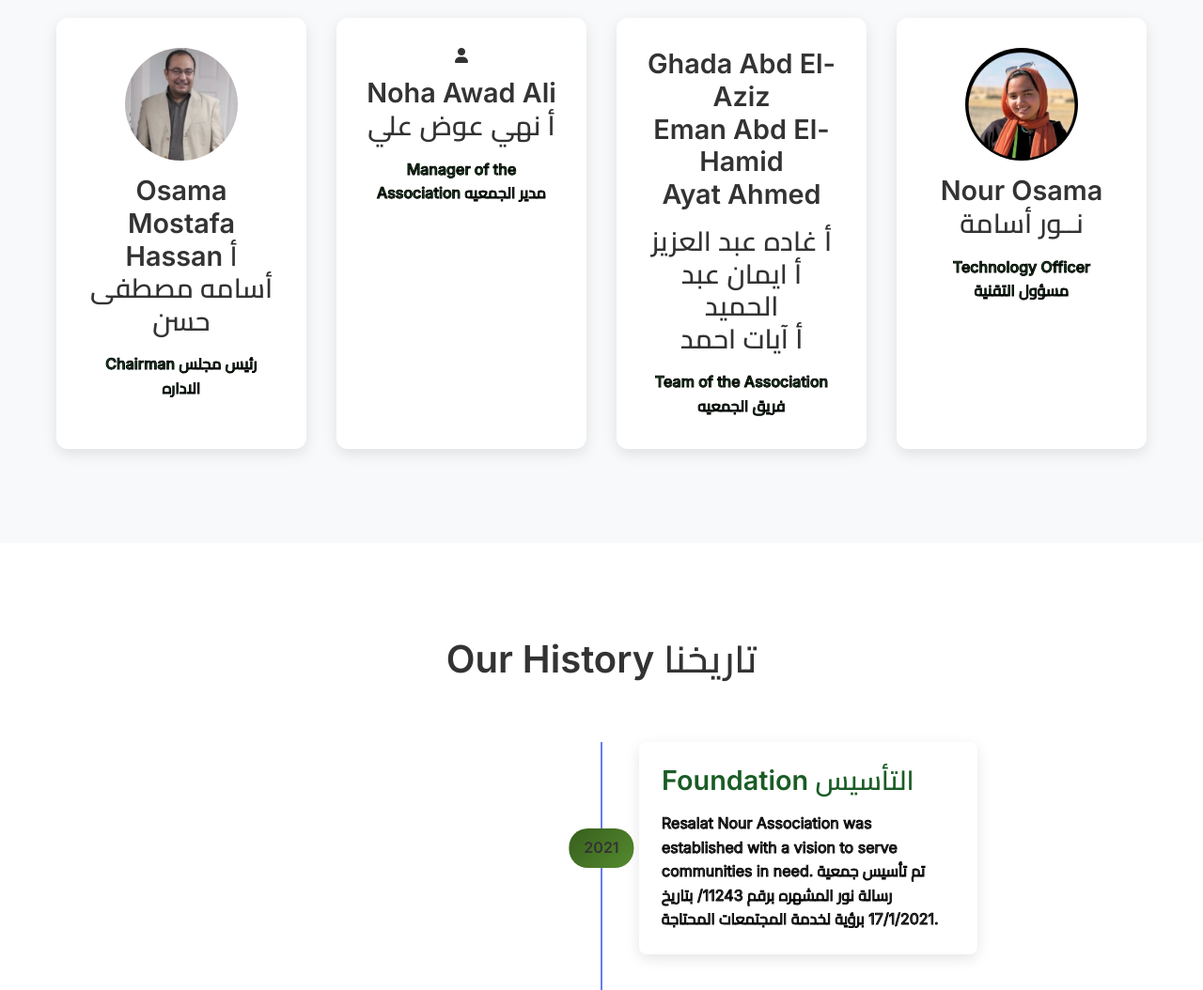
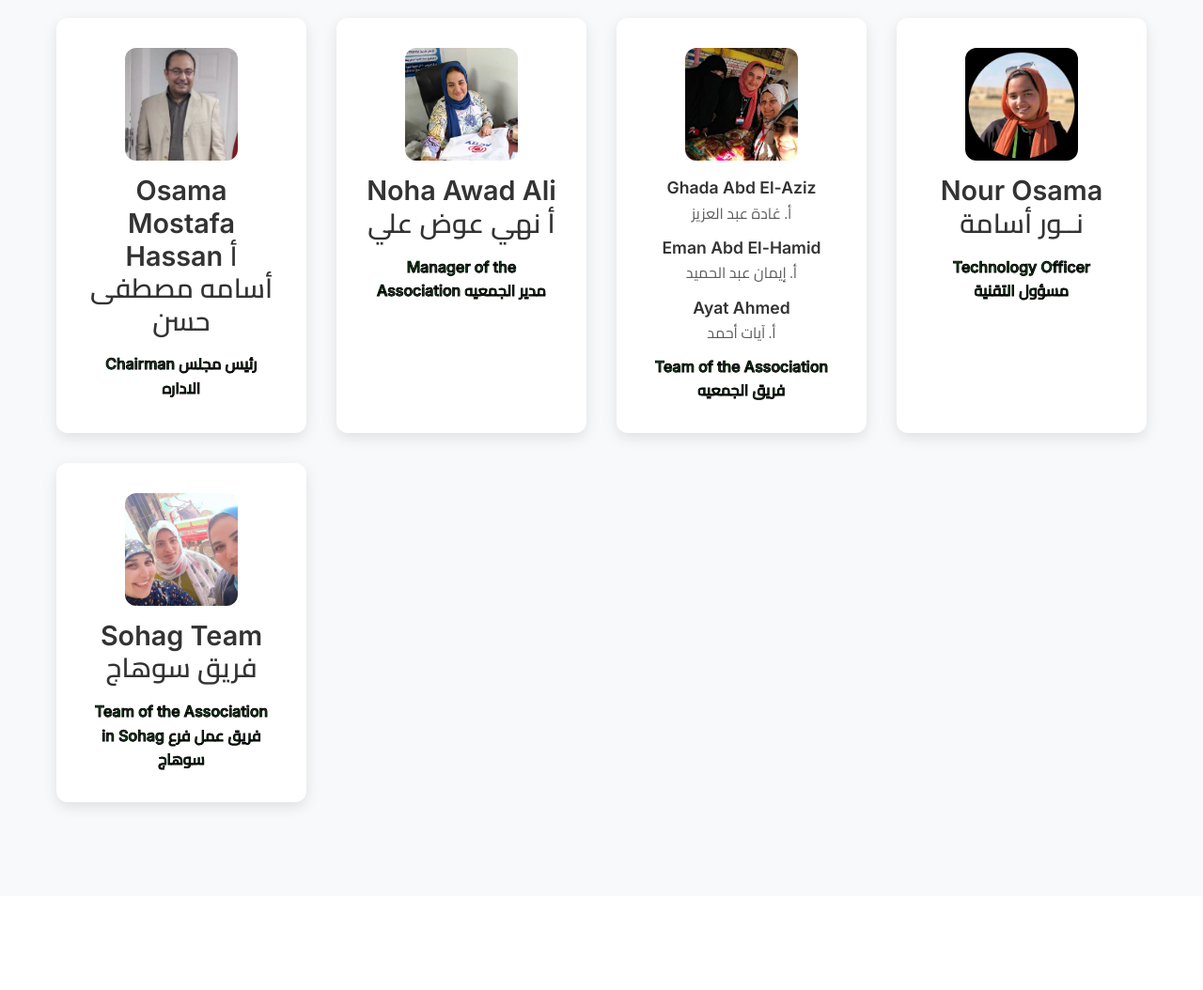
Before and after one commit to nourrosama/resalitnour, a plain HTML site: page about.html in a window 1280 px wide. Shown: the part 2220-3274 px from the top of the page at 94% size. Drawn offline with Linux system fonts and the light colour scheme.

Commit message:
update team section

```diff
--- a/about.html
+++ b/about.html
@@ -1,14 +1,19 @@
 <!DOCTYPE html>
 <html lang="en">
+
 <head>
     <meta charset="UTF-8">
     <meta name="viewport" content="width=device-width, initial-scale=1.0">
     <title>من نحن - About Us | جمعية رسالة نور</title>
-    <meta name="description" content="Learn more about Resalat Nour Association, our mission, vision, and impact in communities worldwide.">
+    <meta name="description"
+        content="Learn more about Resalat Nour Association, our mission, vision, and impact in communities worldwide.">
     <link rel="stylesheet" href="styles.css">
-    <link href="https://fonts.googleapis.com/css2?family=Inter:wght@300;400;500;600;700&family=Cairo:wght@300;400;500;600;700&display=swap" rel="stylesheet">
+    <link
+        href="https://fonts.googleapis.com/css2?family=Inter:wght@300;400;500;600;700&family=Cairo:wght@300;400;500;600;700&display=swap"
+        rel="stylesheet">
     <link rel="stylesheet" href="https://cdnjs.cloudflare.com/ajax/libs/font-awesome/6.0.0/css/all.min.css">
 </head>
+
 <body>
     <!-- Language Toggle -->
     <div class="language-toggle">
@@ -100,7 +105,8 @@
                 <span class="page-title-ar">من نحن</span>
             </h1>
             <p>
-                <span class="page-subtitle-en">Learn more about our mission, vision, and the team behind Resalat Nour Association</span>
+                <span class="page-subtitle-en">Learn more about our mission, vision, and the team behind Resalat Nour
+                    Association</span>
                 <span class="page-subtitle-ar">تعرف على المزيد حول مهمتنا ورؤيتنا والفريق وراء جمعية رسالة نور</span>
             </p>
         </div>
@@ -118,11 +124,12 @@
                     <p>
                         <span class="section-text-en">
                             1 - Providing financial and in-kind assistance on occasions regularly and monthly.<br>
-                                2 - Providing financial assistance in cases of death, marriage, and disability, in addition to sponsoring orphans and supporting them financially and morally.<br>
+                            2 - Providing financial assistance in cases of death, marriage, and disability, in addition
+                            to sponsoring orphans and supporting them financially and morally.<br>
                             3 - Helping indebted individuals to repay their debts.<br>
                             4 - Launching initiatives to feed the poor and needy.<br>
                             5 - Collecting new and used clothes to help poor families.<br>
-                                6 - Opening classes for memorizing the Holy Qur’an.<br>
+                            6 - Opening classes for memorizing the Holy Qur'an.<br>
                             7 - Organizing courses and recreational & cultural trips for participating members.<br>
                             <strong>Scope of work: The Arab Republic of Egypt.</strong>
                         </span>
@@ -131,7 +138,8 @@
                     <p>
                         <span class="section-text-ar">
                             ١ - تقديم المساعدات المادية والعينية في المناسبات بصفة دورية وشهرية.<br>
-                                ٢ - تقديم المساعدات المادية في حالات الوفاة والزواج والعجز، وكفالة الطفل اليتيم ومساعدته مادياً ومعنوياً.<br>
+                            ٢ - تقديم المساعدات المادية في حالات الوفاة والزواج والعجز، وكفالة الطفل اليتيم ومساعدته
+                            مادياً ومعنوياً.<br>
                             ٣ - مساعدة الغارمين في تسديد ديونهم.<br>
                             ٤ - عمل مبادرات إطعام للفقير والمحتاج.<br>
                             ٥ - تجميع الملابس الجديدة والمستعملة لمساعدة الأسر الفقيرة.<br>
@@ -173,7 +181,8 @@
                         <span class="value-title-ar">التعاطف</span>
                     </h3>
                     <p>
-                        <span class="value-text-en">We serve with empathy and understanding, treating every individual with dignity and respect.</span>
+                        <span class="value-text-en">We serve with empathy and understanding, treating every individual
+                            with dignity and respect.</span>
                         <span class="value-text-ar">نخدم بالتعاطف والفهم، ونعامل كل فرد بكرامة واحترام.</span>
                     </p>
                 </div>
@@ -186,7 +195,8 @@
                         <span class="value-title-ar">النزاهة</span>
                     </h3>
                     <p>
-                        <span class="value-text-en">We maintain the highest ethical standards in all our actions and decisions.</span>
+                        <span class="value-text-en">We maintain the highest ethical standards in all our actions and
+                            decisions.</span>
                         <span class="value-text-ar">نحافظ على أعلى المعايير الأخلاقية في جميع أعمالنا وقراراتنا.</span>
                     </p>
                 </div>
@@ -199,7 +209,8 @@
                         <span class="value-title-ar">المجتمع</span>
                     </h3>
                     <p>
-                        <span class="value-text-en">We believe in the power of togetherness and collective action for positive change.</span>
+                        <span class="value-text-en">We believe in the power of togetherness and collective action for
+                            positive change.</span>
                         <span class="value-text-ar">نؤمن بقوة التضامن والعمل الجماعي من أجل التغيير الإيجابي.</span>
                     </p>
                 </div>
@@ -212,8 +223,10 @@
                         <span class="value-title-ar">الابتكار</span>
                     </h3>
                     <p>
-                        <span class="value-text-en">We embrace creative solutions and innovative approaches to address complex challenges.</span>
-                        <span class="value-text-ar">نتبنى الحلول الإبداعية والنهج المبتكرة لمعالجة التحديات المعقدة.</span>
+                        <span class="value-text-en">We embrace creative solutions and innovative approaches to address
+                            complex challenges.</span>
+                        <span class="value-text-ar">نتبنى الحلول الإبداعية والنهج المبتكرة لمعالجة التحديات
+                            المعقدة.</span>
                     </p>
                 </div>
             </div>
@@ -229,7 +242,8 @@
                     <span class="section-title-ar">فريقنا</span>
                 </h2>
                 <p>
-                    <span class="section-subtitle-en">Meet the dedicated professionals who make our mission possible</span>
+                    <span class="section-subtitle-en">Meet the dedicated professionals who make our mission
+                        possible</span>
                     <span class="section-subtitle-ar">تعرف على المحترفين المتفانين الذين يجعلون مهمتنا ممكنة</span>
                 </p>
             </div>
@@ -249,7 +263,7 @@
                 </div>
                 <div class="team-member">
                     <div class="member-photo">
-                        <i class="fas fa-user"></i>
+                        <img src="assets\manager.jpeg" alt="Noha Awad Ali">
                     </div>
                     <h3>
                         <span class="member-name-en">Noha Awad Ali</span>
@@ -261,16 +275,23 @@
                     </p>
                 </div>
                 <div class="team-member">
-                    <h3>
-                        <span class="member-name-en">Ghada Abd El-Aziz</span><br>
-                        <span class="member-name-en">Eman Abd El-Hamid</span><br>
-                        <span class="member-name-en">Ayat Ahmed</span>
-                    </h3>
-                    <h3>
-                        <span class="member-name-ar">أ غاده عبد العزيز</span><br>
-                        <span class="member-name-ar">أ ايمان عبد الحميد</span><br>
-                        <span class="member-name-ar">أ آيات احمد</span>
-                    </h3>
+                    <div class="member-photo">
+                        <img src="assets\team.jpg" alt="Team">
+                    </div>
+                    <ul class="names-list">
+                        <li>
+                            <span class="en">Ghada Abd El-Aziz</span>
+                            <span class="ar">أ. غادة عبد العزيز</span>
+                        </li>
+                        <li>
+                            <span class="en">Eman Abd El-Hamid</span>
+                            <span class="ar">أ. إيمان عبد الحميد</span>
+                        </li>
+                        <li>
+                            <span class="en">Ayat Ahmed</span>
+                            <span class="ar">أ. آيات أحمد</span>
+                        </li>
+                    </ul>
                     <p class="member-role">
                         <span class="role-text-en">Team of the Association</span>
                         <span class="role-text-ar">فريق الجمعيه</span>
@@ -287,6 +308,19 @@
                     <p class="member-role">
                         <span class="role-text-en">Technology Officer</span>
                         <span class="role-text-ar">مسؤول التقنية</span>
+                    </p>
+                </div>
+                <div class="team-member">
+                    <div class="member-photo">
+                        <img src="assets\sohag_team.jpeg" alt="Sohag Team">
+                    </div>
+                    <h3>
+                        <span class="member-name-en">Sohag Team</span>
+                        <span class="member-name-ar"> فريق سوهاج </span>
+                    </h3>
+                    <p class="member-role">
+                        <span class="role-text-en">Team of the Association in Sohag</span>
+                        <span class="role-text-ar"> فريق عمل فرع سوهاج</span>
                     </p>
                 </div>
             </div>
@@ -311,8 +345,10 @@
                             <span class="timeline-title-ar">التأسيس</span>
                         </h3>
                         <p>
-                            <span class="timeline-text-en">Resalat Nour Association was established with a vision to serve communities in need.</span>
-                            <span class="timeline-text-ar">تم تأسيس جمعية رسالة نور المشهره برقم 11243/ بتاريخ 17/1/2021 برؤية لخدمة المجتمعات المحتاجة.</span>
+                            <span class="timeline-text-en">Resalat Nour Association was established with a vision to
+                                serve communities in need.</span>
+                            <span class="timeline-text-ar">تم تأسيس جمعية رسالة نور المشهره برقم 11243/ بتاريخ 17/1/2021
+                                برؤية لخدمة المجتمعات المحتاجة.</span>
                         </p>
                     </div>
                 </div>
@@ -324,8 +360,11 @@
                             <span class="timeline-title-ar">التعاون</span>
                         </h3>
                         <p>
-                            <span class="timeline-text-en">Cooperation was established between Resalit Nour Association for Development and the Egyptian Food Bank with the approval of the Ministry of Social Solidarity and the Social Affairs Administration.</span>
-                            <span class="timeline-text-ar">تم التعاون بين جمعيه رسالة نور للتنمية و بنك الطعام المصري بموافقة وزارة التضامن وإدارة الشئون الإجتماعيه .</span>
+                            <span class="timeline-text-en">Cooperation was established between Resalit Nour Association
+                                for Development and the Egyptian Food Bank with the approval of the Ministry of Social
+                                Solidarity and the Social Affairs Administration.</span>
+                            <span class="timeline-text-ar">تم التعاون بين جمعيه رسالة نور للتنمية و بنك الطعام المصري
+                                بموافقة وزارة التضامن وإدارة الشئون الإجتماعيه .</span>
                         </p>
                     </div>
                 </div>
@@ -337,7 +376,8 @@
                             <span class="timeline-title-ar">التوسع</span>
                         </h3>
                         <p>
-                            <span class="timeline-text-en">The association branch was opened in Sohag, Bani Hilal village.</span>
+                            <span class="timeline-text-en">The association branch was opened in Sohag, Bani Hilal
+                                village.</span>
                             <span class="timeline-text-ar">تم إفتتاح فرع الجمعية ب سوهاج قرية بني هلال.</span>
                         </p>
                     </div>
@@ -361,8 +401,10 @@
                         </div>
                     </div>
                     <p>
-                        <span class="footer-text-en">Making a difference in communities worldwide through compassion, integrity, and community action.</span>
-                        <span class="footer-text-ar">نصنع فرقاً في المجتمعات حول العالم من خلال التعاطف والنزاهة والعمل المجتمعي.</span>
+                        <span class="footer-text-en">Making a difference in communities worldwide through compassion,
+                            integrity, and community action.</span>
+                        <span class="footer-text-ar">نصنع فرقاً في المجتمعات حول العالم من خلال التعاطف والنزاهة والعمل
+                            المجتمعي.</span>
                     </p>
                 </div>
                 <div class="footer-section">
@@ -448,4 +490,5 @@
 
     <script src="script.js"></script>
 </body>
+
 </html>
--- a/styles.css
+++ b/styles.css
@@ -151,20 +151,38 @@
 }
 
 /* Typography */
-h1, h2, h3, h4, h5, h6 {
+h1,
+h2,
+h3,
+h4,
+h5,
+h6 {
     font-weight: 600;
     line-height: 1.2;
     margin-bottom: 1rem;
 }
 
-h1 { font-size: 3.5rem; }
-h2 { font-size: 2.5rem; }
-h3 { font-size: 1.8rem; }
-h4 { font-size: 1.3rem; }
+h1 {
+    font-size: 3.5rem;
+}
+
+h2 {
+    font-size: 2.5rem;
+}
+
+h3 {
+    font-size: 1.8rem;
+}
+
+h4 {
+    font-size: 1.3rem;
+}
 
 p {
-  color: rgb(138, 128, 128);                     /* text color */
-  -webkit-text-stroke: 1px rgb(0, 0, 0);   /* outline around the text */
+    color: rgb(138, 128, 128);
+    /* text color */
+    -webkit-text-stroke: 1px rgb(0, 0, 0);
+    /* outline around the text */
 }
 
 /* Buttons */
@@ -242,13 +260,17 @@
 
 .nav-logo {
     display: flex;
-    align-items: center; /* vertically centers logo + text */
-    gap: 10px; /* space between logo and text */
+    align-items: center;
+    /* vertically centers logo + text */
+    gap: 10px;
+    /* space between logo and text */
 }
 
 .logo-img {
-    width: 200px;   /* adjust size */
-    height: auto;  /* keeps aspect ratio */
+    width: 200px;
+    /* adjust size */
+    height: auto;
+    /* keeps aspect ratio */
 }
 
 
@@ -273,7 +295,7 @@
 .org-name-ar {
     font-size: 1.1rem;
     font-weight: 600;
-    color:  #1a5c25;
+    color: #1a5c25;
     font-family: 'El Messiri';
 }
 
@@ -681,7 +703,7 @@
     direction: rtl;
 }
 
-.section-content.reverse > * {
+.section-content.reverse>* {
     direction: ltr;
 }
 
@@ -793,10 +815,14 @@
 }
 
 .member-photo img {
-  width: 120px;       /* adjust as needed */
-  height: 120px;      /* adjust as needed */
-  border-radius: 50%; /* makes it circular */
-  object-fit: cover;  /* crops nicely */
+    width: 120px;
+    /* adjust as needed */
+    height: 120px;
+    /* adjust as needed */
+    border-radius: 10%;
+    /* makes it circular */
+    object-fit: cover;
+    /* crops nicely */
 }
 
 .member-name-en,
@@ -806,8 +832,33 @@
 }
 
 .member-role {
-    color:#1a5c25;
+    color: #1a5c25;
     font-weight: 500;
+}
+
+.names-list {
+  list-style: none;
+  padding: 0;
+  margin-top: 10px;
+  text-align: center;
+}
+
+.names-list li {
+  margin-bottom: 10px;
+}
+
+.names-list .en {
+  display: block;
+  font-weight: 600;
+  font-size: 1.1rem;
+}
+
+.names-list .ar {
+  display: block;
+  direction: rtl;
+  opacity: 0.8;
+  font-size: 1rem;
+  font-family: 'Cairo', sans-serif;
 }
 
 /* Timeline */
@@ -915,15 +966,19 @@
     font-size: 4rem;
     font-weight: 700;
     margin-bottom: 1.5rem;
-    opacity: 1; /* full visibility */
-    color: white; /* white to match hero section */
+    opacity: 1;
+    /* full visibility */
+    color: white;
+    /* white to match hero section */
 }
 
 .hero-subtitle {
     font-size: 1.3rem;
     margin-bottom: 2rem;
-    opacity: 1; /* full visibility */
-    color: rgb(0, 0, 0); /* white to match hero section */
+    opacity: 1;
+    /* full visibility */
+    color: rgb(0, 0, 0);
+    /* white to match hero section */
 }
 
 /* Contact Hero Section */
@@ -1037,7 +1092,7 @@
 }
 
 .about-text h3 {
-    color:#1a5c25;
+    color: #1a5c25;
     margin-bottom: 1rem;
 }
 
@@ -1584,7 +1639,7 @@
 
 .footer-logo .org-name-ar {
     font-size: 0.9rem;
-    color:  #ffffff;
+    color: #ffffff;
     font-family: 'Cairo', sans-serif;
 }
 
@@ -1643,6 +1698,7 @@
         opacity: 0;
         transform: translateY(30px);
     }
+
     to {
         opacity: 1;
         transform: translateY(0);
@@ -1654,6 +1710,7 @@
         opacity: 0;
         transform: translateY(20px);
     }
+
     to {
         opacity: 1;
         transform: translateY(0);
@@ -1822,7 +1879,8 @@
     .hero-stats {
         opacity: 1 !important;
         visibility: visible !important;
-  transform: none !important; /* cancel any translateY */
+        transform: none !important;
+        /* cancel any translateY */
         animation: none !important;
     }
 
```
Also changed, not shown: assets/manager.jpeg (added), assets/sohag_team.jpeg (added), assets/team.jpg (added). Lines whose indentation alone changed are shown as unchanged.
